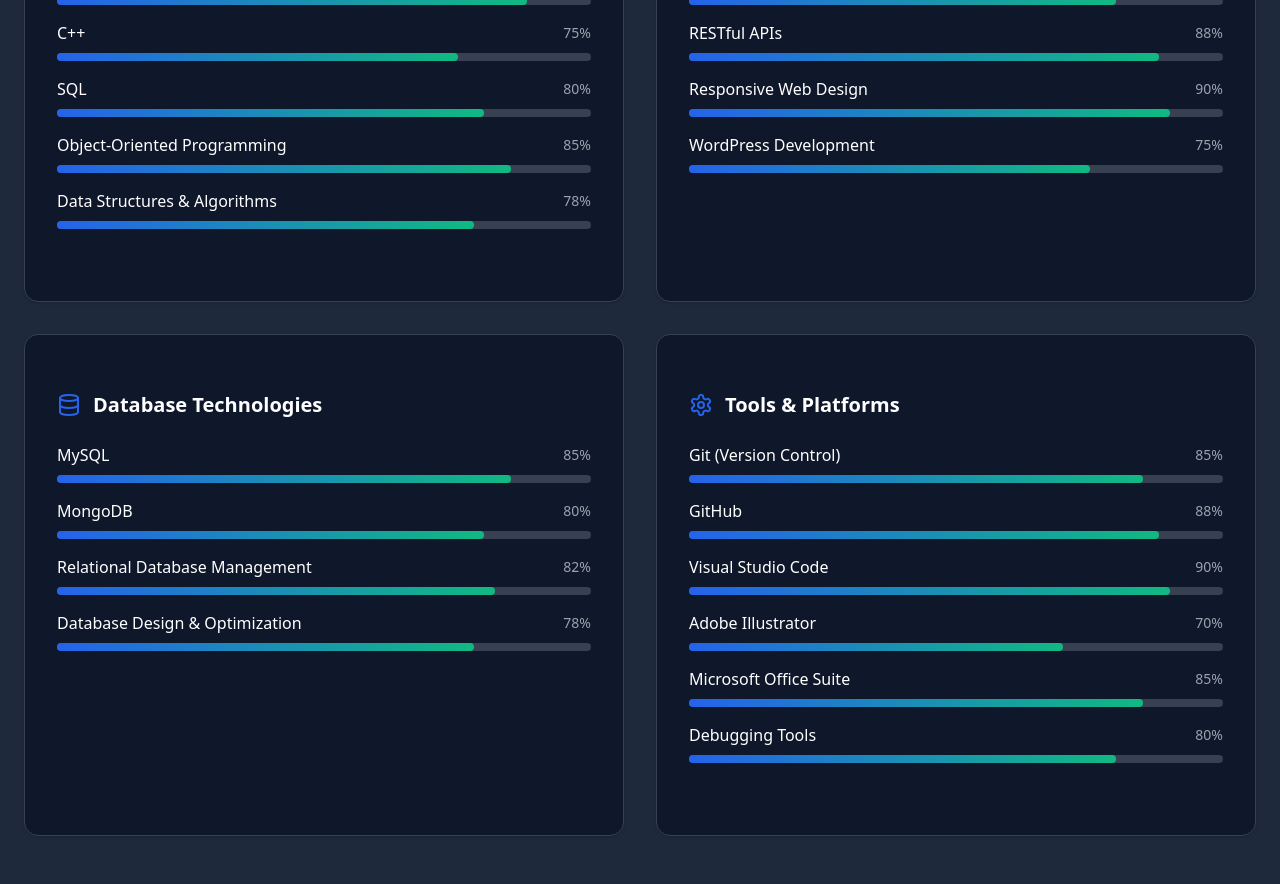
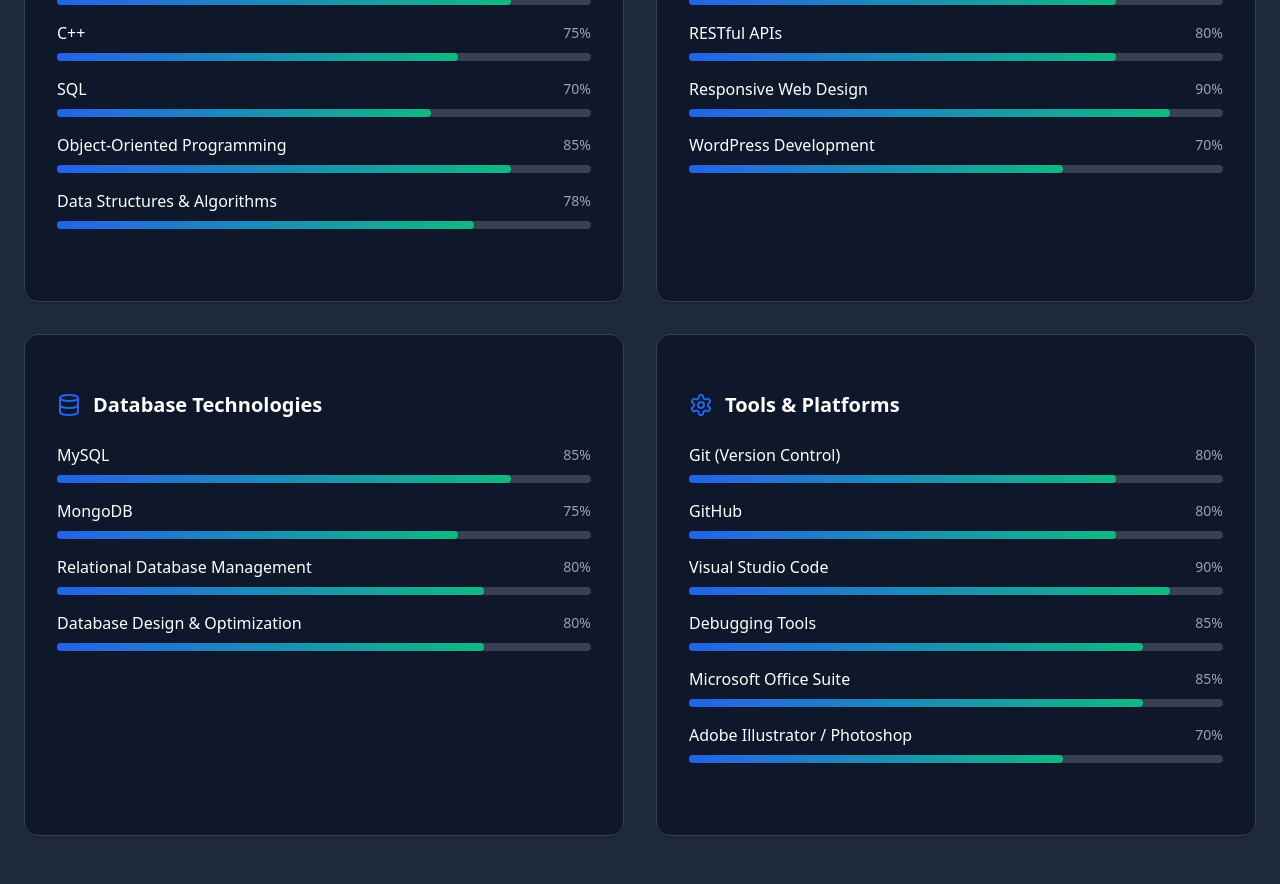
Before and after one commit to momenkelany/Momen-Kelany-Portfolio, a React (Vite) app in the folder portfolio-website/: page / in a window 1280 px wide. Shown: the part 2220-3104 px from the top of the page. Built offline with nearby package versions, Linux system fonts and the light colour scheme.

Commit message:
git pages

```diff
--- a/portfolio-website/package.json
+++ b/portfolio-website/package.json
@@ -1,4 +1,5 @@
 {
+  "homepage": "https://momenkelany.github.io/Momen-Kelany-Portfolio/",
   "name": "portfolio-website",
   "private": true,
   "version": "0.0.0",
@@ -7,7 +8,9 @@
     "dev": "vite",
     "build": "vite build",
     "lint": "eslint .",
-    "preview": "vite preview"
+    "preview": "vite preview",
+    "predeploy": "npm run build",
+    "deploy": "gh-pages -d dist"
   },
   "dependencies": {
     "@hookform/resolvers": "^5.0.1",
@@ -44,6 +47,7 @@
     "date-fns": "^4.1.0",
     "embla-carousel-react": "^8.6.0",
     "framer-motion": "^12.15.0",
+    "gh-pages": "^6.3.0",
     "input-otp": "^1.4.2",
     "lucide-react": "^0.510.0",
     "next-themes": "^0.4.6",
--- a/portfolio-website/src/components/About.jsx
+++ b/portfolio-website/src/components/About.jsx
@@ -65,11 +65,11 @@
                   </div>
                   <div className="flex items-center space-x-3">
                     <Phone className="text-primary" size={20} />
-                    <span className="text-muted-foreground">+201152214242</span>
+                    <a  href="tel:+201152214242" className="text-muted-foreground hover:text-primary transition-colors">+201152214242</a>
                   </div>
                   <div className="flex items-center space-x-3">
                     <Mail className="text-primary" size={20} />
-                    <span className="text-muted-foreground">momenkelany1@gmail.com</span>
+                    <a  href="mailto:momenkelany1@gmail.com" className="text-muted-foreground hover:text-primary transition-colors">momenkelany1@gmail.com</a>
                   </div>
                   <div className="flex items-center space-x-3">
                     <Linkedin className="text-primary" size={20} />
--- a/portfolio-website/src/components/Footer.jsx
+++ b/portfolio-website/src/components/Footer.jsx
@@ -33,7 +33,7 @@
               <Linkedin size={24} />
             </a>
             <a
-              href="https://github.com"
+              href="https://github.com/momenkelany"
               target="_blank"
               rel="noopener noreferrer"
               className="text-muted-foreground hover:text-primary transition-colors duration-300"
--- a/portfolio-website/src/components/Hero.jsx
+++ b/portfolio-website/src/components/Hero.jsx
@@ -63,7 +63,7 @@
               asChild
               className="border-primary text-primary hover:bg-primary hover:text-primary-foreground"
             >
-              <a href="/resume.pdf" download>
+              <a href="https://drive.google.com/file/d/1skqfLlu3qh3nVVDDBpapbsJGHK2V09hW/view?usp=sharing" target="_blank">
                 Download Resume
                 <Download className="ml-2 h-4 w-4" />
               </a>
--- a/portfolio-website/src/components/Skills.jsx
+++ b/portfolio-website/src/components/Skills.jsx
@@ -30,9 +30,9 @@
       skills: [
         { name: 'HTML', level: 90 },
         { name: 'CSS', level: 85 },
-        { name: 'JavaScript', level: 88 },
+        { name: 'JavaScript', level: 85 },
         { name: 'C++', level: 75 },
-        { name: 'SQL', level: 80 },
+        { name: 'SQL', level: 70 },
         { name: 'Object-Oriented Programming', level: 85 },
         { name: 'Data Structures & Algorithms', level: 78 }
       ]
@@ -42,11 +42,11 @@
       icon: <Globe className="text-primary" size={24} />,
       skills: [
         { name: 'Node.js', level: 85 },
-        { name: 'Express.js', level: 82 },
+        { name: 'Express.js', level: 85 },
         { name: 'React', level: 80 },
-        { name: 'RESTful APIs', level: 88 },
+        { name: 'RESTful APIs', level: 80 },
         { name: 'Responsive Web Design', level: 90 },
-        { name: 'WordPress Development', level: 75 }
+        { name: 'WordPress Development', level: 70 }
       ]
     },
     {
@@ -54,21 +54,21 @@
       icon: <Database className="text-primary" size={24} />,
       skills: [
         { name: 'MySQL', level: 85 },
-        { name: 'MongoDB', level: 80 },
-        { name: 'Relational Database Management', level: 82 },
-        { name: 'Database Design & Optimization', level: 78 }
+        { name: 'MongoDB', level: 75 },
+        { name: 'Relational Database Management', level: 80 },
+        { name: 'Database Design & Optimization', level: 80 }
       ]
     },
     {
       title: 'Tools & Platforms',
       icon: <Settings className="text-primary" size={24} />,
       skills: [
-        { name: 'Git (Version Control)', level: 85 },
-        { name: 'GitHub', level: 88 },
+        { name: 'Git (Version Control)', level: 80 },
+        { name: 'GitHub', level: 80 },
         { name: 'Visual Studio Code', level: 90 },
-        { name: 'Adobe Illustrator', level: 70 },
+        { name: 'Debugging Tools', level: 85 },
         { name: 'Microsoft Office Suite', level: 85 },
-        { name: 'Debugging Tools', level: 80 }
+        { name: 'Adobe Illustrator / Photoshop', level: 70 }
       ]
     }
   ];
--- a/portfolio-website/vite.config.js
+++ b/portfolio-website/vite.config.js
@@ -6,6 +6,7 @@
 // https://vite.dev/config/
 export default defineConfig({
   plugins: [react(),tailwindcss()],
+  base:"/Momen-Kelany-Portfolio",
   resolve: {
     alias: {
       "@": path.resolve(__dirname, "./src"),
```
Also changed, not shown: 1 other file (tests, documents, lock files or other folders).
